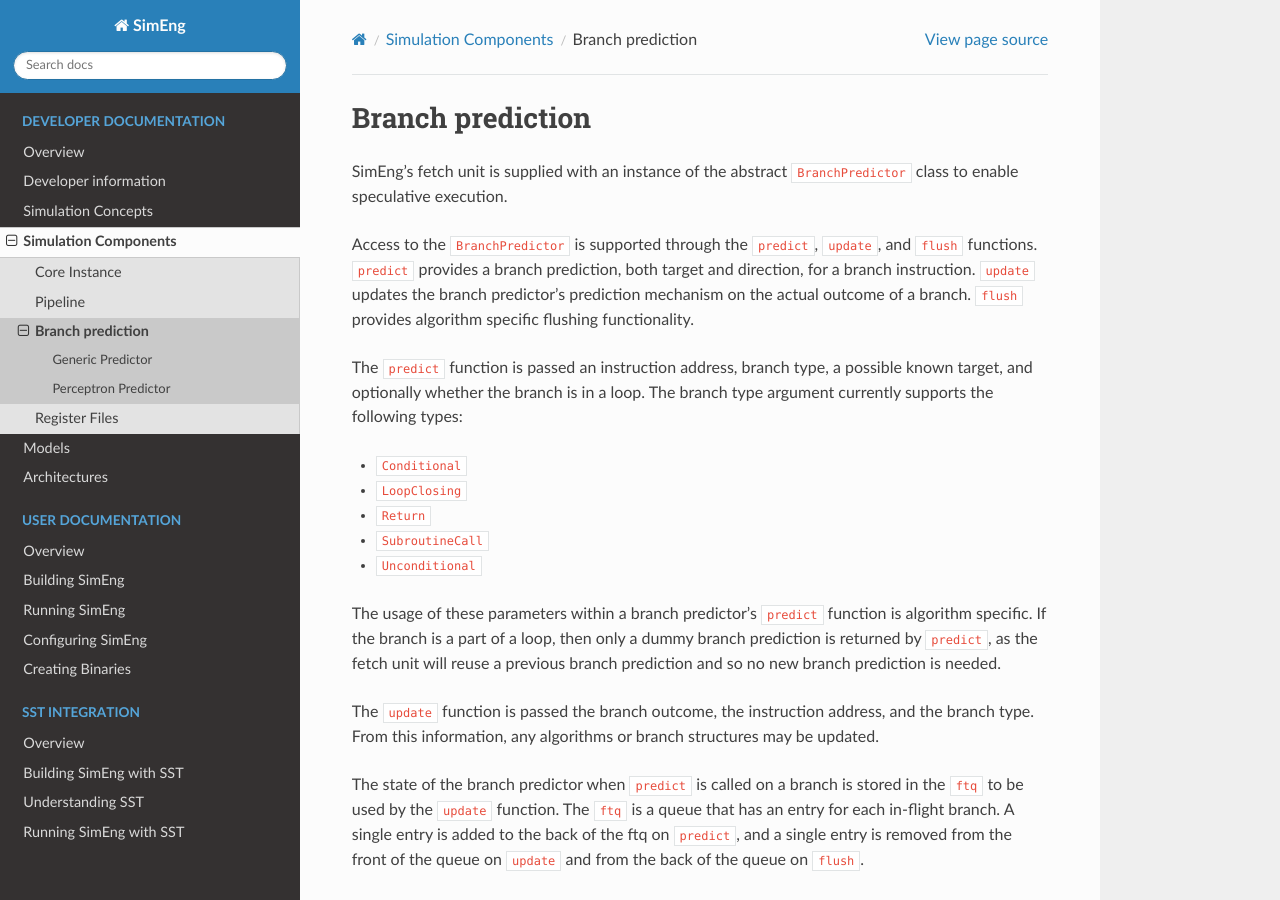
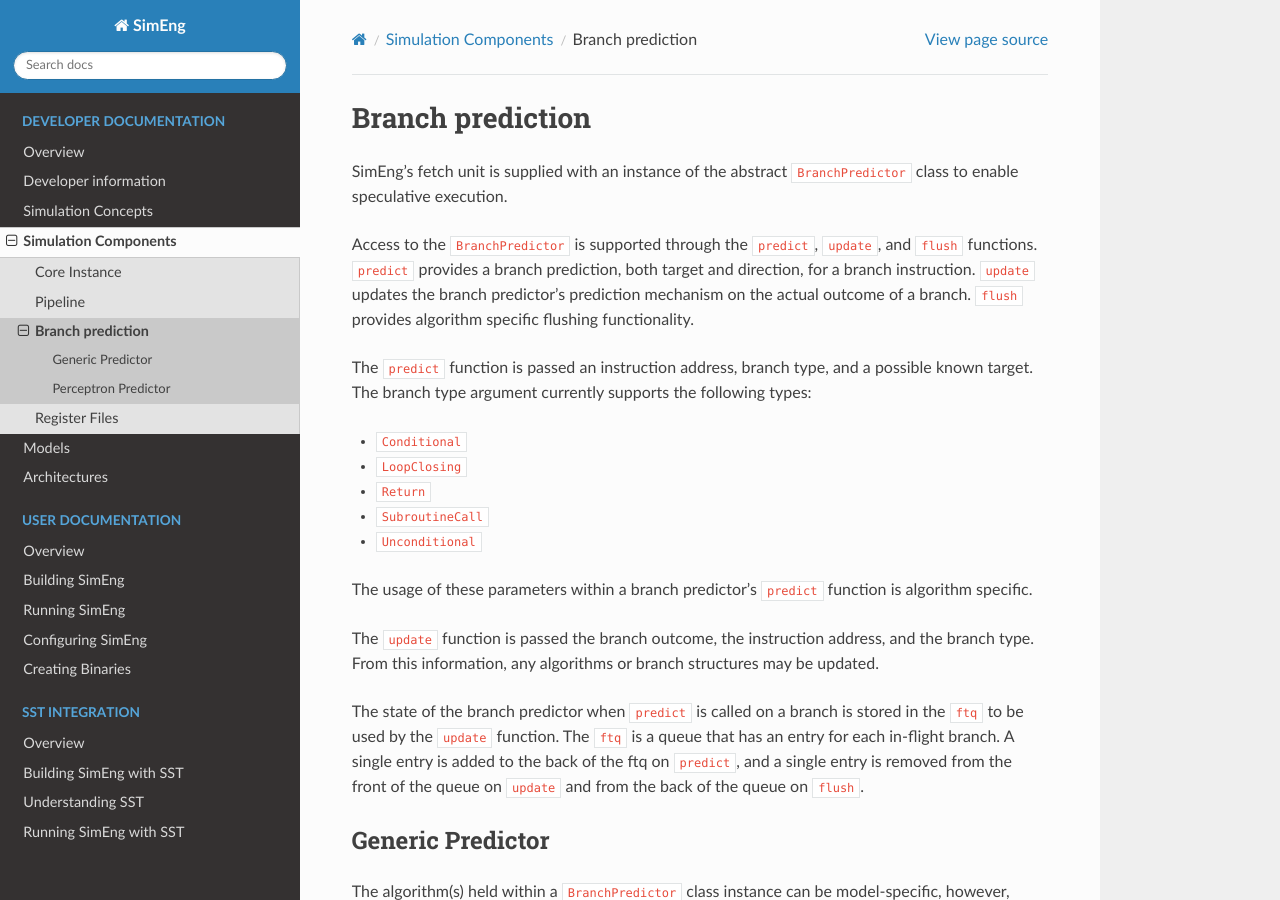
Before and after one commit to UoB-HPC/SimEng, a Sphinx documentation site: the page built from docs/sphinx/developer/components/branchPred.rst, in a window 1280 px wide and 900 px high. Built offline with Sphinx 7.4.7 and the Read the Docs theme 2.0.0, drawn with Linux system fonts in a browser that asks for light colours; pages that are not in the unit, such as notebooks, are missing from menus.

Commit message:
Getting rid of loob-buffer edge-case by using new prediction

```diff
--- a/docs/sphinx/developer/components/branchPred.rst
+++ b/docs/sphinx/developer/components/branchPred.rst
@@ -5,7 +5,7 @@
 
 Access to the ``BranchPredictor`` is supported through the ``predict``, ``update``, and ``flush`` functions. ``predict`` provides a branch prediction, both target and direction, for a branch instruction. ``update`` updates the branch predictor's prediction mechanism on the actual outcome of a branch. ``flush`` provides algorithm specific flushing functionality.
 
-The ``predict`` function is passed an instruction address, branch type, a possible known target, and optionally whether the branch is in a loop. The branch type argument currently supports the following types:
+The ``predict`` function is passed an instruction address, branch type, and a possible known target. The branch type argument currently supports the following types:
 
 - ``Conditional``
 - ``LoopClosing``
@@ -13,7 +13,7 @@
 - ``SubroutineCall``
 - ``Unconditional``
 
-The usage of these parameters within a branch predictor's ``predict`` function is algorithm specific.  If the branch is a part of a loop, then only a dummy branch prediction is returned by ``predict``, as the fetch unit will reuse a previous branch prediction and so no new branch prediction is needed.
+The usage of these parameters within a branch predictor's ``predict`` function is algorithm specific.
 
 The ``update`` function is passed the branch outcome, the instruction address, and the branch type. From this information, any algorithms or branch structures may be updated.
 
```
Also changed, not shown: 12 other files.
